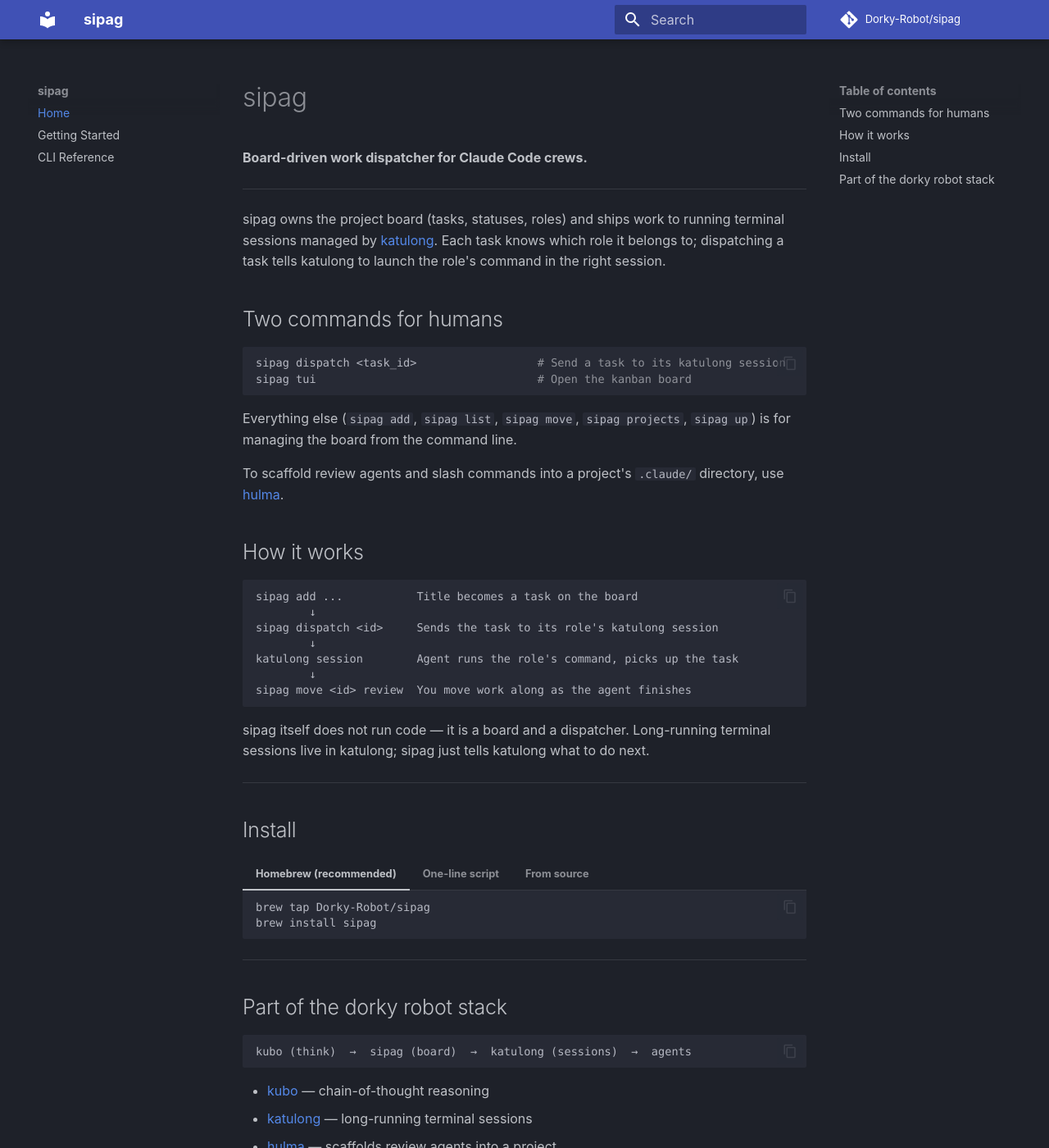
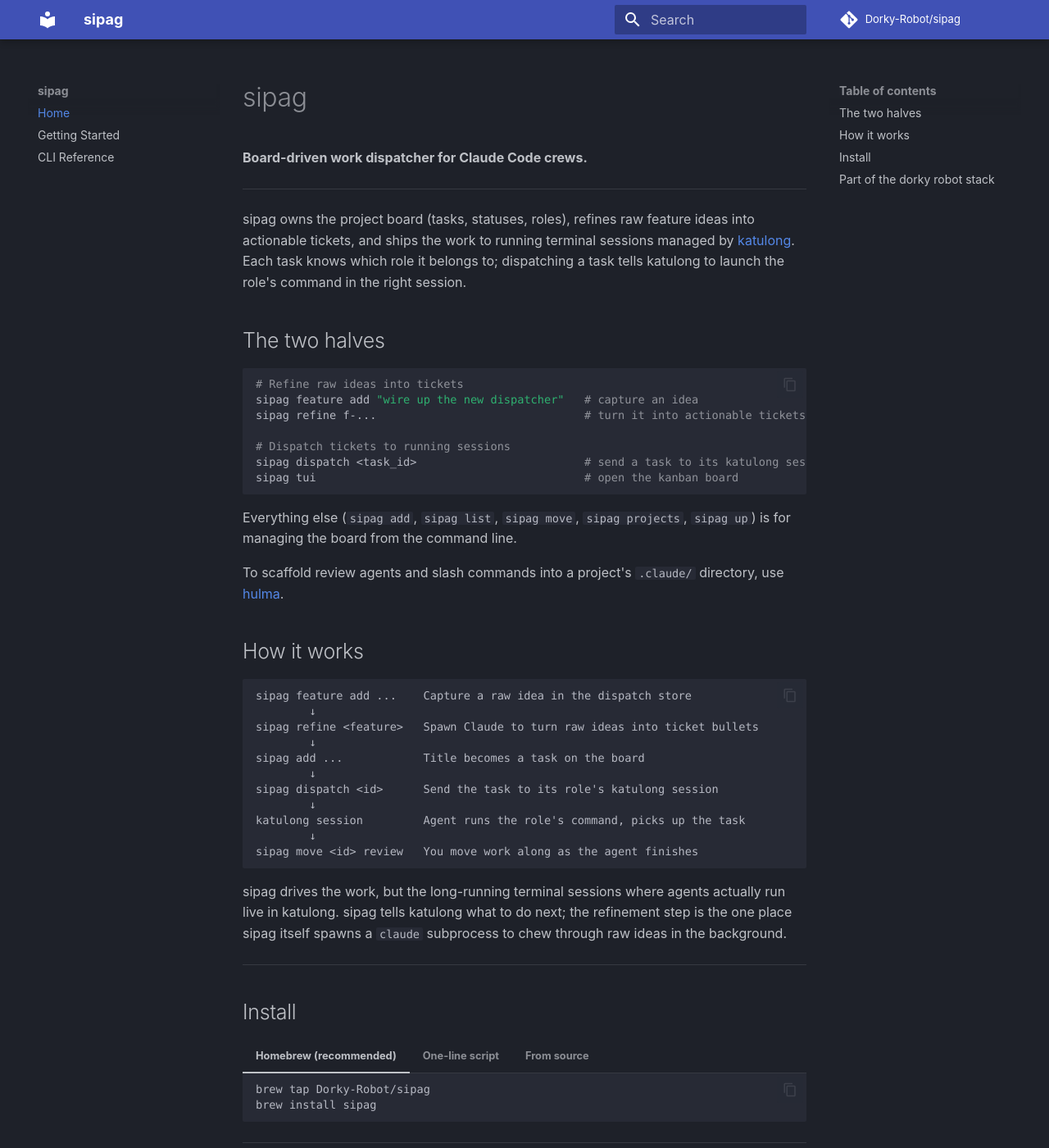
Before and after one commit to Dorky-Robot/sipag, an MkDocs documentation site: the page built from docs/index.md, in a window 1280 px wide and 1400 px high. Shown: the whole window at 82% size. Built offline with MkDocs 1.6.1 and Material for MkDocs 9.7.7, drawn with Linux system fonts in a browser that asks for light colours; comment, search, counter and statistics services are not loaded; some of the changed text lies outside the part shown.

Commit message:
docs: reflect feature store + refinement engine in user-facing docs (#513)
After Phases 3b/3c the dispatch feature store and refinement engine
live in sipag-core, surfaced as `sipag feature add/list/show` and
`sipag refine`. Update the landing doc and CLI reference to reflect:

- sipag now has two halves (refine + dispatch), not just dispatch
- the "How it works" flow starts at `feature add` and `refine`
- `sipag itself does not run code` is no longer accurate — refinement
  spawns a `claude` subprocess
- kubo's one-liner was wrong (it is not a chain-of-thought reasoner;
  it provides isolated dev environments in Docker)
- cli-reference gains full sections for `sipag feature` and `sipag refine`

Co-authored-by: Felix Flores <felix@dorkyrobot.com>

````diff
--- a/docs/index.md
+++ b/docs/index.md
@@ -4,16 +4,22 @@
 
 ---
 
-sipag owns the project board (tasks, statuses, roles) and ships work to
-running terminal sessions managed by [katulong](https://github.com/Dorky-Robot/katulong).
+sipag owns the project board (tasks, statuses, roles), refines raw feature
+ideas into actionable tickets, and ships the work to running terminal
+sessions managed by [katulong](https://github.com/Dorky-Robot/katulong).
 Each task knows which role it belongs to; dispatching a task tells katulong
 to launch the role's command in the right session.
 
-## Two commands for humans
+## The two halves
 
 ```bash
-sipag dispatch <task_id>                  # Send a task to its katulong session
-sipag tui                                 # Open the kanban board
+# Refine raw ideas into tickets
+sipag feature add "wire up the new dispatcher"   # capture an idea
+sipag refine f-...                               # turn it into actionable tickets
+
+# Dispatch tickets to running sessions
+sipag dispatch <task_id>                         # send a task to its katulong session
+sipag tui                                        # open the kanban board
 ```
 
 Everything else (`sipag add`, `sipag list`, `sipag move`, `sipag projects`,
@@ -25,18 +31,23 @@
 ## How it works
 
 ```
-sipag add ...           Title becomes a task on the board
+sipag feature add ...    Capture a raw idea in the dispatch store
         ↓
-sipag dispatch <id>     Sends the task to its role's katulong session
+sipag refine <feature>   Spawn Claude to turn raw ideas into ticket bullets
         ↓
-katulong session        Agent runs the role's command, picks up the task
+sipag add ...            Title becomes a task on the board
         ↓
-sipag move <id> review  You move work along as the agent finishes
+sipag dispatch <id>      Send the task to its role's katulong session
+        ↓
+katulong session         Agent runs the role's command, picks up the task
+        ↓
+sipag move <id> review   You move work along as the agent finishes
 ```
 
-sipag itself does not run code — it is a board and a dispatcher. Long-running
-terminal sessions live in katulong; sipag just tells katulong what to do
-next.
+sipag drives the work, but the long-running terminal sessions where agents
+actually run live in katulong. sipag tells katulong what to do next; the
+refinement step is the one place sipag itself spawns a `claude` subprocess
+to chew through raw ideas in the background.
 
 ---
 
@@ -66,13 +77,13 @@
 ## Part of the dorky robot stack
 
 ```
-kubo (think)  →  sipag (board)  →  katulong (sessions)  →  agents
+hulma (scaffold)  →  sipag (refine + board + dispatch)  →  katulong (sessions)  →  agents
 ```
 
-- [kubo](https://github.com/Dorky-Robot/kubo) — chain-of-thought reasoning
+- [hulma](https://github.com/Dorky-Robot/hulma) — project-aware Claude Code scaffolder
 - [katulong](https://github.com/Dorky-Robot/katulong) — long-running terminal sessions
-- [hulma](https://github.com/Dorky-Robot/hulma) — scaffolds review agents into a project
-- **sipag** — board + dispatcher
+- [kubo](https://github.com/Dorky-Robot/kubo) — isolated dev environments in Docker
+- **sipag** — refinement + board + dispatcher
 
 ---
 
````
Also changed, not shown: docs/cli-reference.md (+55 -0 lines).
